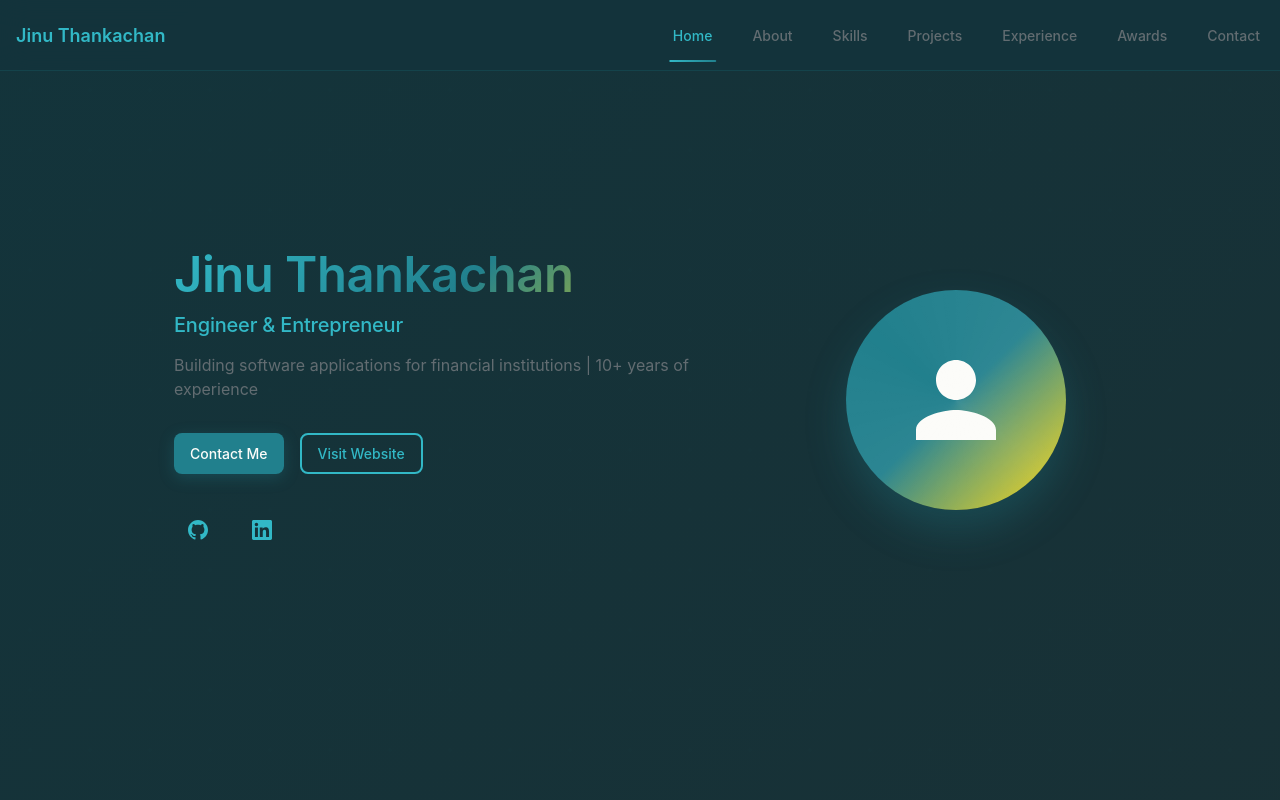
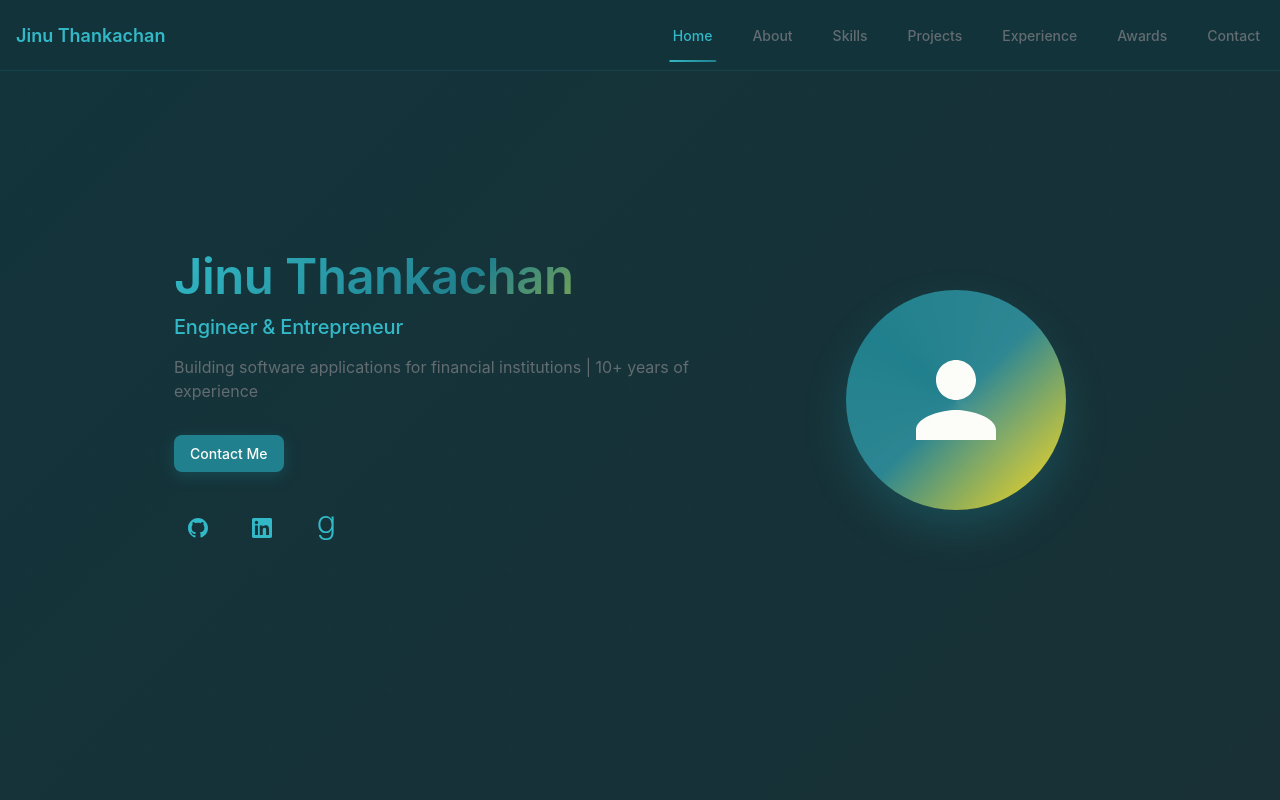
Before and after one commit to jinuthankachan/jinuthankachan.github.io, a plain HTML site: page index.html in a window 1280 px wide. Shown: the top 800 px of the page. Drawn offline with Linux system fonts and the light colour scheme; a web font is replaced by a local one.

Commit message:
add gooreads icon

```diff
--- a/index.html
+++ b/index.html
@@ -52,7 +52,6 @@
                     <p class="hero__tagline">Building software applications for financial institutions | 10+ years of experience</p>
                     <div class="hero__actions">
                         <a href="#contact" class="btn btn--primary">Contact Me</a>
-                        <a href="https://jinuthankachan.com" target="_blank" class="btn btn--outline">Visit Website</a>
                     </div>
                     <div class="hero__social">
                         <a href="https://github.com/jinuthankachan" target="_blank" aria-label="GitHub Profile" class="hero__social-link">
@@ -60,9 +59,14 @@
                                 <path d="M12 0c-6.626 0-12 5.373-12 12 0 5.302 3.438 9.8 8.207 11.387.599.111.793-.261.793-.577v-2.234c-3.338.726-4.033-1.416-4.033-1.416-.546-1.387-1.333-1.756-1.333-1.756-1.089-.745.083-.729.083-.729 1.205.084 1.839 1.237 1.839 1.237 1.07 1.834 2.807 1.304 3.492.997.107-.775.418-1.305.762-1.604-2.665-.305-5.467-1.334-5.467-5.931 0-1.311.469-2.381 1.236-3.221-.124-.303-.535-1.524.117-3.176 0 0 1.008-.322 3.301 1.23.957-.266 1.983-.399 3.003-.404 1.02.005 2.047.138 3.006.404 2.291-1.552 3.297-1.23 3.297-1.23.653 1.653.242 2.874.118 3.176.77.84 1.235 1.911 1.235 3.221 0 4.609-2.807 5.624-5.479 5.921.43.372.823 1.102.823 2.222v3.293c0 .319.192.694.801.576 4.765-1.589 8.199-6.086 8.199-11.386 0-6.627-5.373-12-12-12z"/>
                             </svg>
                         </a>
-                        <a href="https://www.linkedin.com/in/jinut2/" target="_blank" aria-label="LinkedIn Profile" class="hero__social-link">
+                        <a href="https://www.linkedin.com/in/jinu-thankachan/" target="_blank" aria-label="LinkedIn Profile" class="hero__social-link">
                             <svg width="20" height="20" viewBox="0 0 24 24" fill="currentColor">
                                 <path d="M20.447 20.452h-3.554v-5.569c0-1.328-.027-3.037-1.852-3.037-1.853 0-2.136 1.445-2.136 2.939v5.667H9.351V9h3.414v1.561h.046c.477-.9 1.637-1.85 3.37-1.85 3.601 0 4.267 2.37 4.267 5.455v6.286zM5.337 7.433c-1.144 0-2.063-.926-2.063-2.065 0-1.138.92-2.063 2.063-2.063 1.14 0 2.064.925 2.064 2.063 0 1.139-.925 2.065-2.064 2.065zm1.782 13.019H3.555V9h3.564v11.452zM22.225 0H1.771C.792 0 0 .774 0 1.729v20.542C0 23.227.792 24 1.771 24h20.451C23.2 24 24 23.227 24 22.271V1.729C24 .774 23.2 0 22.222 0h.003z"/>
+                            </svg>
+                        </a>
+                        <a href="https://www.goodreads.com/jinuthankachan" target="_blank" aria-label="Goodreads Profile" class="hero__social-link">
+                           <svg width="24" height="24" viewBox="0 0 24 24" role="img" xmlns="http://www.w3.org/2000/svg" fill="currentColor">
+                                <path d="M11.43 23.995c-3.608-.208-6.274-2.077-6.448-5.078.695.007 1.375-.013 2.07-.006.224 1.342 1.065 2.43 2.683 3.026 1.583.496 3.737.46 5.082-.174 1.351-.636 2.145-1.822 2.503-3.577.212-1.042.236-1.734.231-2.92l-.005-1.631h-.059c-1.245 2.564-3.315 3.53-5.59 3.475-5.74-.054-7.68-4.534-7.528-8.606.01-5.241 3.22-8.537 7.557-8.495 2.354-.14 4.605 1.362 5.554 3.37l.059.002.002-2.918 2.099.004-.002 15.717c-.193 7.04-4.376 7.89-8.209 7.811zm6.1-15.633c-.096-3.26-1.601-6.62-5.503-6.645-3.954-.017-5.625 3.592-5.604 6.85-.013 3.439 1.643 6.305 4.703 6.762 4.532.591 6.551-3.411 6.404-6.967z"/>
                             </svg>
                         </a>
                     </div>
```
